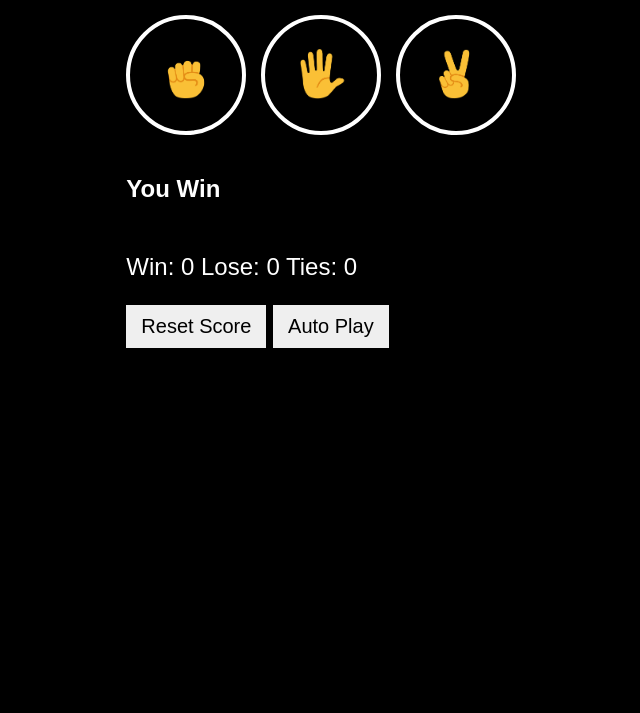
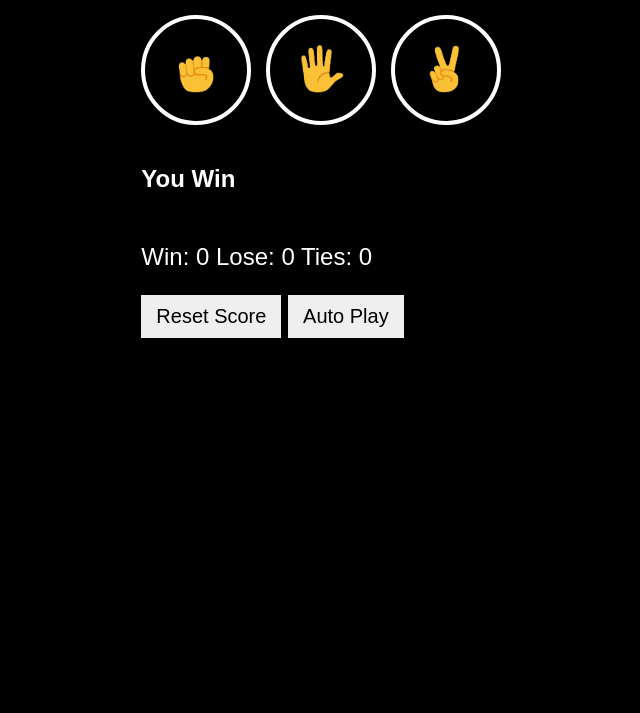
Before and after one commit to ismailabdifadil/Rock-Paper-Scissor-Vannila-JavaScript, a plain HTML site: page index.html in a window 1280 px wide. Shown: the part 87-800 px from the top of the page, without its empty margins (315-955 px from the left). Drawn offline with Linux system fonts and the light colour scheme.

Commit message:
final commit

```diff
--- a/index.css
+++ b/index.css
@@ -7,17 +7,17 @@ body {
 .container {
   display: flex;
   justify-content: center;
-  align-items: center;
+  aign-content: center;
 }
 
 .move-icon {
-  width: 50px;
+  width: 48px;
 }
 .move-button {
   background-color: transparent;
   border: 4px solid white;
-  width: 120px;
-  height: 120px;
+  width: 110px;
+  height: 110px;
   border-radius: 60px;
   margin-right: 8px;
   cursor: pointer;
--- a/index.html
+++ b/index.html
@@ -29,7 +29,7 @@
         <button class="auto-play-button js-auto-play-button">Auto Play</button>
 
         <p class="confirmation js-confirmation">
-          Are you want to reset the score
+          Do you want to reset the score
           <button class="yes-button js-yes-button">Yes</button>
           <button class="no-button js-no-button">No</button>
         </p>
```
